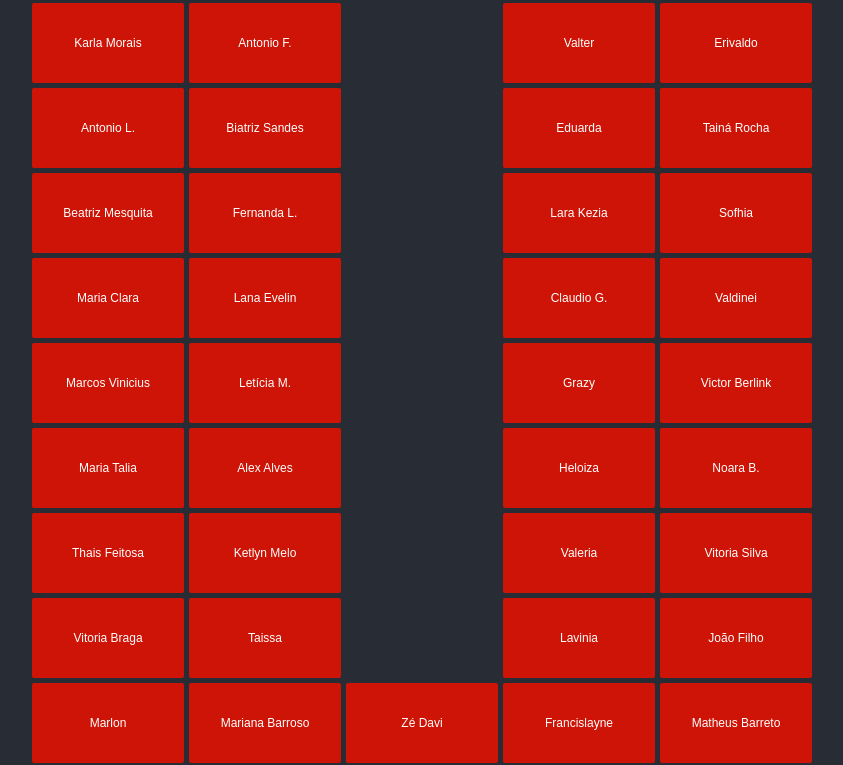
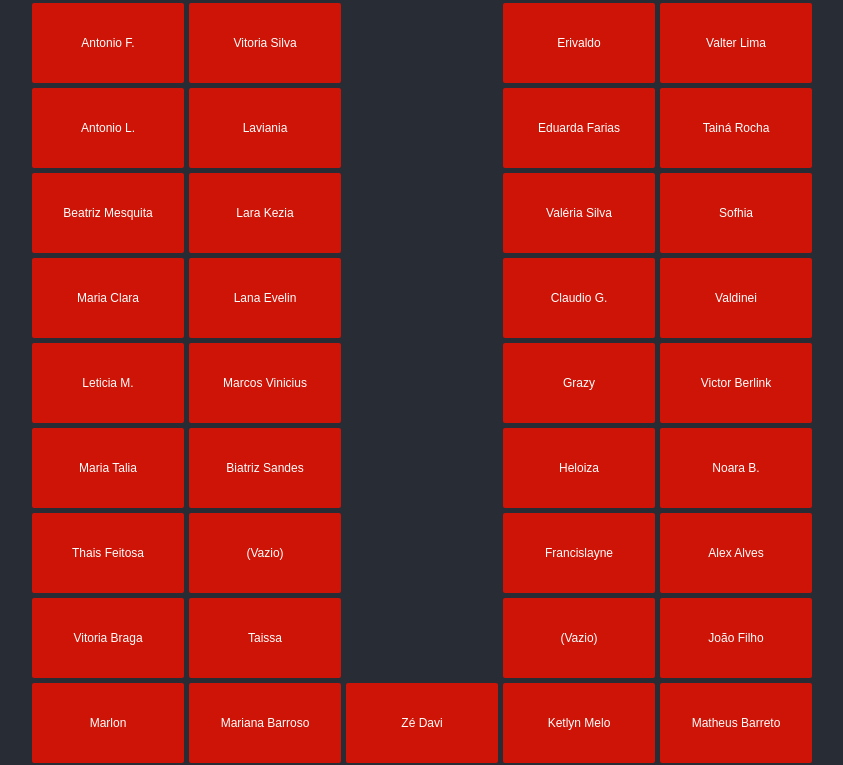
Before and after one commit to zValdinei/mapeamento-fied-sede, a React (Create React App) app: page / in a window 1280 px wide. Shown: the part 396-1161 px from the top of the page, without its empty margins (218-1061 px from the left). Built offline with nearby package versions, Linux system fonts and the light colour scheme.

Commit message:
Update App.js
Just a fix

```diff
--- a/src/App.js
+++ b/src/App.js
@@ -6,15 +6,15 @@ function App() {
   const [nomes, setNomes] = useState([
     ["Allana Souza", "Gabriel", null, null, "Jennifer"],
     ["Vitoria Oliveira", "Maria Beatriz", null, "Raiane", "Dalila"],
-    ["Karla Morais", "Antonio F.", null, "Valter", "Erivaldo"],
-    ["Antonio L.", "Biatriz Sandes", null, "Eduarda", "Tainá Rocha"],
-    ["Beatriz Mesquita", "Fernanda L.", null, "Lara Kezia", "Sofhia"],
+    ["Antonio F.", "Vitoria Silva", null, "Erivaldo", "Valter Lima"],
+    ["Antonio L.", "Laviania", null, "Eduarda Farias", "Tainá Rocha"],
+    ["Beatriz Mesquita", "Lara Kezia", null, "Valéria Silva", "Sofhia"],
     ["Maria Clara", "Lana Evelin", null, "Claudio G.", "Valdinei"],
-    ["Marcos Vinicius", "Letícia M.", null, "Grazy", "Victor Berlink"],
-    ["Maria Talia", "Alex Alves", null, "Heloiza", "Noara B."],
-    ["Thais Feitosa", "Ketlyn Melo", null, "Valeria", "Vitoria Silva"],
-    ["Vitoria Braga", "Taissa", null, "Lavinia", "João Filho"],
-    ["Marlon", "Mariana Barroso", "Zé Davi", "Francislayne", "Matheus Barreto"],
+    ["Leticia M.", "Marcos Vinicius", null, "Grazy", "Victor Berlink"],
+    ["Maria Talia", "Biatriz Sandes", null, "Heloiza", "Noara B."],
+    ["Thais Feitosa", "(Vazio)", null, "Francislayne", "Alex Alves"],
+    ["Vitoria Braga", "Taissa", null, "(Vazio)", "João Filho"],
+    ["Marlon", "Mariana Barroso", "Zé Davi", "Ketlyn Melo", "Matheus Barreto"],
   ]);
 
   const [nomes2, setNomes2] = useState([
```
